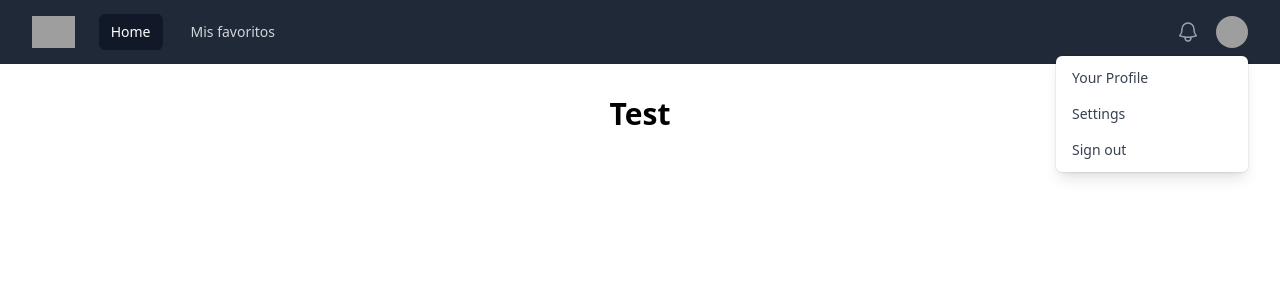
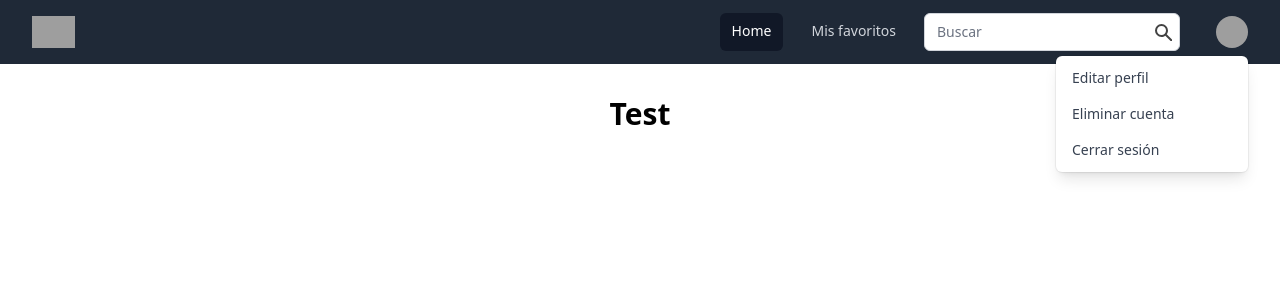
Before and after one commit to josuexsant/Rotten-Papers, a React (Vite) app in the folder frontend/RP/: page /test in a window 1280 px wide. Both pictures are taken after a click on the button "Open user menu". Shown: the top 300 px of the page. Built offline with nearby package versions, Linux system fonts and the light colour scheme; grey boxes are pictures that could not be loaded.

Commit message:
navbar modified

```diff
--- a/frontend/RP/src/components/Navbar.jsx
+++ b/frontend/RP/src/components/Navbar.jsx
@@ -1,5 +1,5 @@
 import { Disclosure, DisclosureButton, DisclosurePanel, Menu, MenuButton, MenuItem, MenuItems } from '@headlessui/react'
-import { Bars3Icon, BellIcon, XMarkIcon } from '@heroicons/react/24/outline'
+import { Bars3Icon, XMarkIcon } from '@heroicons/react/24/outline'
 
 const navigation = [
   { name: 'Home', href: '#', current: true },
@@ -16,7 +16,6 @@ export const Navbar = () => {
       <div className="mx-auto max-w-7xl px-2 sm:px-6 lg:px-8">
         <div className="relative flex h-16 items-center justify-between">
           <div className="absolute inset-y-0 left-0 flex items-center sm:hidden">
-            {/* Mobile menu button*/}
             <DisclosureButton className="group relative inline-flex items-center justify-center rounded-md p-2 text-gray-400 hover:bg-gray-700 hover:text-white focus:outline-none focus:ring-2 focus:ring-inset focus:ring-white">
               <span className="absolute -inset-0.5" />
               <span className="sr-only">Open main menu</span>
@@ -24,7 +23,7 @@ export const Navbar = () => {
               <XMarkIcon aria-hidden="true" className="hidden h-6 w-6 group-data-[open]:block" />
             </DisclosureButton>
           </div>
-          <div className="flex flex-1 items-center justify-center sm:items-stretch sm:justify-start">
+          <div className="flex flex-1 items-center justify-center sm:items-stretch sm:justify-between">
             <div className="flex flex-shrink-0 items-center">
               <img
                 alt="Your Company"
@@ -47,19 +46,24 @@ export const Navbar = () => {
                     {item.name}
                   </a>
                 ))}
+                <form className="relative">
+                  <input
+                    id="search"
+                    name="search"
+                    className="block w-full pr-10 border border-gray-300 rounded-md leading-5 bg-white placeholder-gray-500 focus:outline-none focus:placeholder-gray-400 focus:ring-1 focus:ring-indigo-500 focus:border-indigo-500 sm:text-sm"
+                    placeholder="Buscar"
+                    type="search"
+                  />
+                  <button type="submit" className="absolute right-0 top-0 mt-2 mr-2">
+                    <svg className="h-5 w-5 text-gray-400" fill="currentColor" viewBox="0 0 20 20">
+                      <svg xmlns="http://www.w3.org/2000/svg" height="24px" viewBox="0 -960 960 960" width="24px" fill="#434343"><path d="M784-120 532-372q-30 24-69 38t-83 14q-109 0-184.5-75.5T120-580q0-109 75.5-184.5T380-840q109 0 184.5 75.5T640-580q0 44-14 83t-38 69l252 252-56 56ZM380-400q75 0 127.5-52.5T560-580q0-75-52.5-127.5T380-760q-75 0-127.5 52.5T200-580q0 75 52.5 127.5T380-400Z"/></svg>
+                    </svg>
+                  </button>
+                </form>
               </div>
             </div>
           </div>
           <div className="absolute inset-y-0 right-0 flex items-center pr-2 sm:static sm:inset-auto sm:ml-6 sm:pr-0">
-            <button
-              type="button"
-              className="relative rounded-full bg-gray-800 p-1 text-gray-400 hover:text-white focus:outline-none focus:ring-2 focus:ring-white focus:ring-offset-2 focus:ring-offset-gray-800"
-            >
-              <span className="absolute -inset-1.5" />
-              <span className="sr-only">View notifications</span>
-              <BellIcon aria-hidden="true" className="h-6 w-6" />
-            </button>
-
             {/* Profile dropdown */}
             <Menu as="div" className="relative ml-3">
               <div>
@@ -67,6 +71,7 @@ export const Navbar = () => {
                   <span className="absolute -inset-1.5" />
                   <span className="sr-only">Open user menu</span>
                   <img
+                    alt=""
                     alt=""
                     src="https://images.unsplash.com/photo-1472099645785-5658abf4ff4e?ixlib=rb-1.2.1&ixid=eyJhcHBfaWQiOjEyMDd9&auto=format&fit=facearea&facepad=2&w=256&h=256&q=80"
                     className="h-8 w-8 rounded-full"
@@ -79,17 +84,17 @@ export const Navbar = () => {
               >
                 <MenuItem>
                   <a href="#" className="block px-4 py-2 text-sm text-gray-700 data-[focus]:bg-gray-100">
-                    Your Profile
+                    Editar perfil
                   </a>
                 </MenuItem>
                 <MenuItem>
                   <a href="#" className="block px-4 py-2 text-sm text-gray-700 data-[focus]:bg-gray-100">
-                    Settings
+                    Eliminar cuenta
                   </a>
                 </MenuItem>
                 <MenuItem>
                   <a href="#" className="block px-4 py-2 text-sm text-gray-700 data-[focus]:bg-gray-100">
-                    Sign out
+                    Cerrar sesión
                   </a>
                 </MenuItem>
               </MenuItems>
```
